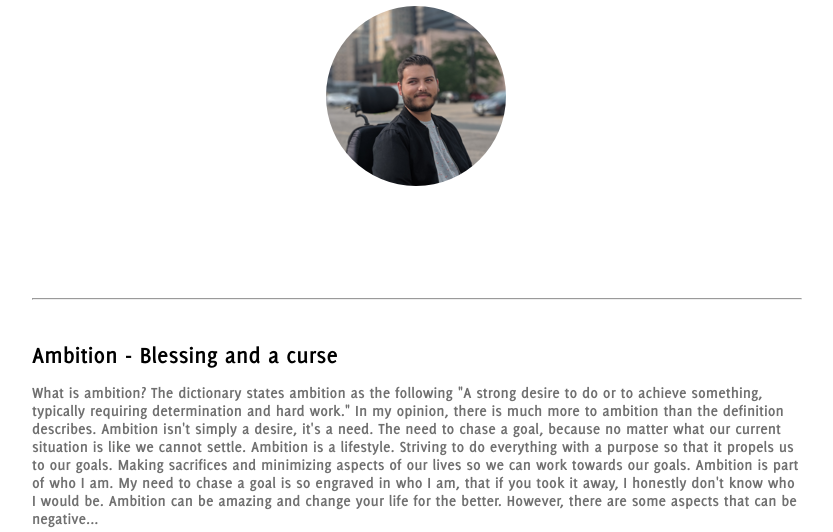
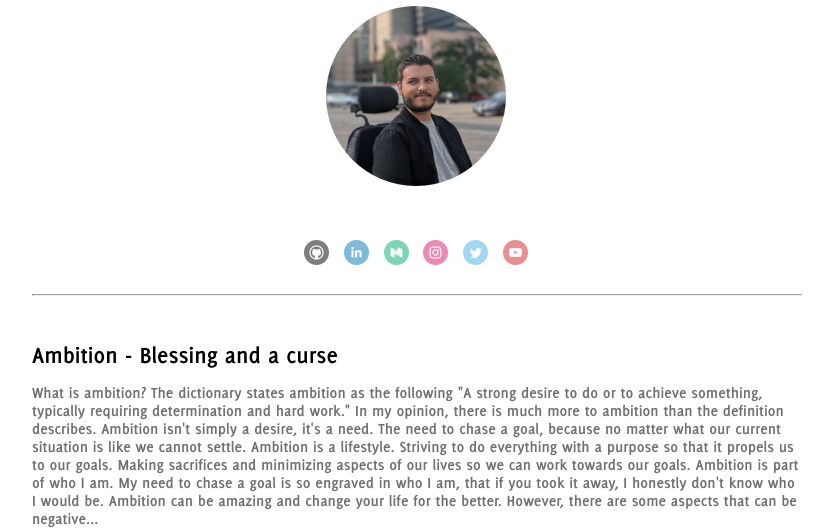
Before and after one commit to tlarsin/Portfolio-Site, a PHP site: page /writing.html in a window 1280 px wide. Shown: the part 268-800 px from the top of the page, without its empty margins (224-1057 px from the left). Run offline with PHP 8.4, Linux system fonts and the light colour scheme.

Commit message:
Updated portfolio to have links to my social media accounts.

```diff
--- a/assets/css/writing.css
+++ b/assets/css/writing.css
@@ -53,7 +53,26 @@ a {
     color: #000000;
 }
 
+.social-icons {
+  height: auto;
+  margin: 0px;
+  padding-bottom: 25px;
+}
 
+.social-icons img {
+  width: 25px;
+  height: auto;
+  padding: 0px 5px 0px 5px;
+  opacity: .5;
+  transition: opacity .5s ease-out;
+  -moz-transition: opacity .5s ease-out;
+  -webkit-transition: opacity .5s ease-out;
+  -o-transition: opacity .5s ease-out;
+}
+
+.social-icons img:hover {
+  opacity: 1;
+}
 /*******************/
 /* Content Section */
 /*******************/
@@ -71,11 +90,11 @@ a {
 
 .contentTop h2 {
     font-size: 16px;
-    color: #000000;
+    color: #707070;
 }
 
-.contentTop img {
-  padding-bottom: 100px;
+.header-image {
+  padding-bottom: 50px;
 }
 
 span {
@@ -110,6 +129,7 @@ span {
 
 hr {
     width: 100%;
+    margin-top: 0px;
     background-image: moz-linear-gradient(left, #A7A7A7 30%, #D3D3D3 100%);
     background-image: -webkit-linear-gradient(left, #A7A7A7 30%, #D3D3D3 100%);
     background-image: linear-gradient(to right, #A7A7A7 30%, #D3D3D3 100%);
--- a/writing.html
+++ b/writing.html
@@ -30,7 +30,15 @@
     </div>
     <div class="content">
       <div class="contentTop">
-        <img src="assets/images/selfie.png" class="" alt="">
+        <img src="assets/images/selfie.png" class="header-image" alt="">
+        <div class="social-icons">
+            <a href="https://github.com/tlarsin" target="_blank"><img src="assets/icons/github.png" alt=""></a>
+            <a href="https://www.linkedin.com/in/tristan-larsin-13438774/" target="_blank"><img src="assets/icons/linkedin.png" alt=""</a>
+            <a href="https://medium.com/@tristanlarsin" target="_blank"><img src="assets/icons/medium.png" alt=""></a>
+            <a href="https://www.instagram.com/tristanlarsin" target="_blank"><img src="assets/icons/instagram.png" alt=""></a>
+            <a href="https://twitter.com/tristanlarsin" target="_blank"><img src="assets/icons/twitter.png" alt=""></a>
+            <a href="https://www.youtube.com/channel/UC_0ZmVbT2ze8ZF8feC3tuoQ?view_as=subscriber" target="_blank"><img src="assets/icons/youtube.png" alt=""></a>
+        </div>
         <hr>
       </div>
       <div class="section">
```
Also changed, not shown: assets/css/index.css (+26 -9 lines), assets/css/projects.css (+27 -8 lines), index.html (+9 -1 lines), projects.html (+9 -1 lines), .htaccess (added), assets/icons/github.png (added), assets/icons/instagram.png (added), assets/icons/linkedin.png (added), assets/icons/medium.png (added), assets/icons/twitter.png (added), assets/icons/youtube.png (added), 1 other file.
